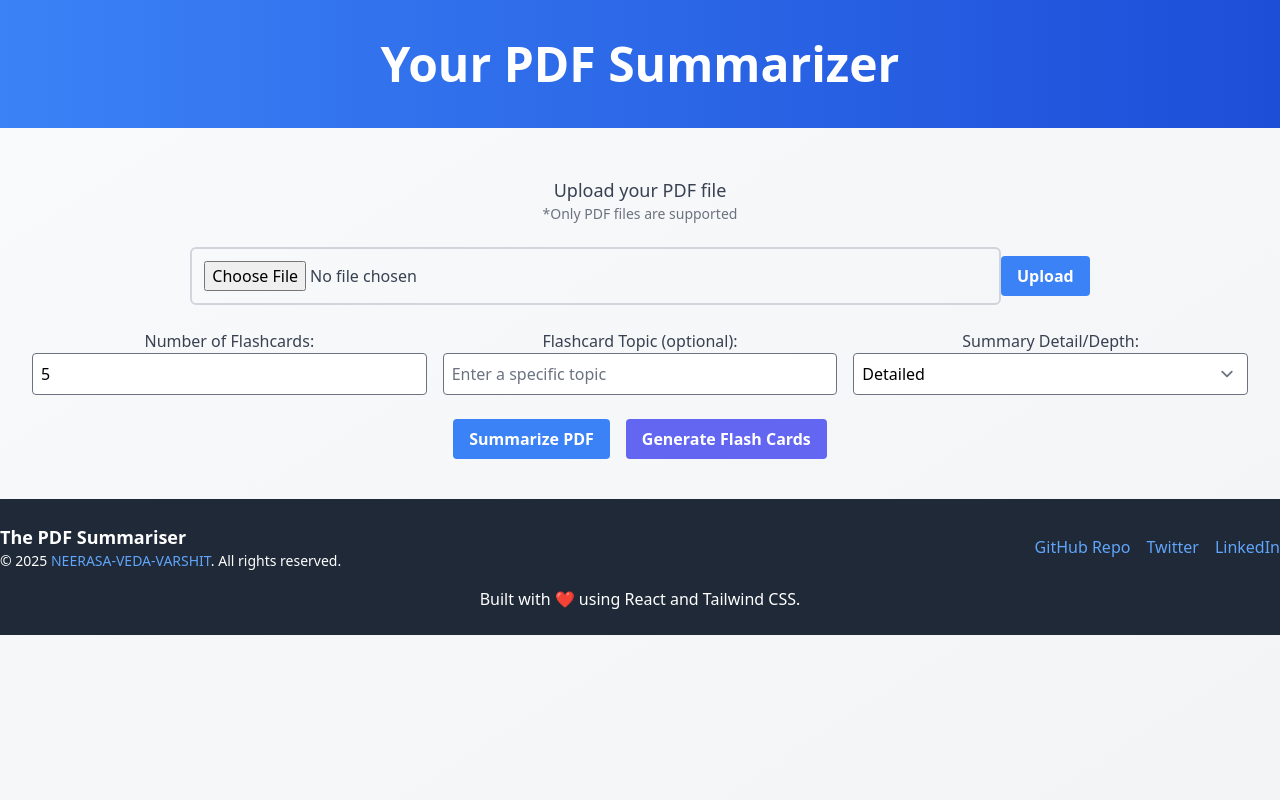
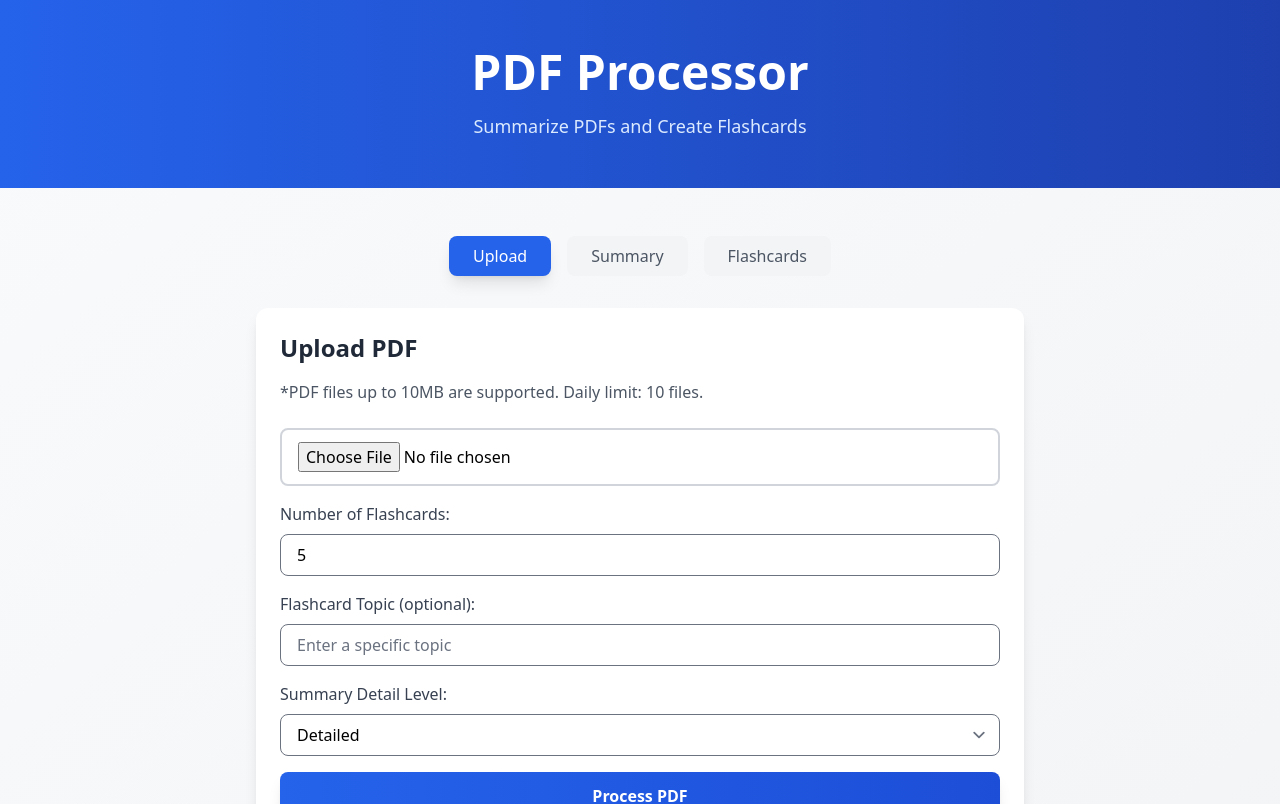
Before and after one commit to NEERASA-VEDA-VARSHIT/The-PDF-Summariser, a React (Vite) app: page / in a window 1280 px wide. Shown: the top 804 px of the page. Built offline with nearby package versions, Linux system fonts and the light colour scheme; no server answers.

Commit message:
Update App.jsx

```diff
--- a/src/App.jsx
+++ b/src/App.jsx
@@ -1,221 +1,211 @@
-import { useState, useCallback } from "react";
-import Summarize from "./Summarize";
-import Flashcard from "./Flashcard";
-import ErrorBoundary from "./components/ErrorBoundary";
+import { useState, useCallback } from 'react';
+import Summarize from './Summarize';
+import Flashcard from './Flashcard';
+import ErrorBoundary from './components/ErrorBoundary';
 import { extractTextFromPDF } from './services/fileProcessor';
 import { processText } from './services/gemini';
 
 function App() {
-  const [isSummarized, setIsSummarized] = useState(false);
-  const [showFlashCards, setShowFlashCards] = useState(false);
-  const [fileContent, setFileContent] = useState("");
+  const [activeTab, setActiveTab] = useState('upload'); // 'upload', 'summary', 'flashcards'
+  const [fileContent, setFileContent] = useState('');
   const [flashcardData, setFlashcardData] = useState([]);
   const [file, setFile] = useState(null);
   const [isLoading, setIsLoading] = useState(false);
   const [error, setError] = useState(null);
 
-  // Options state
   const [flashcardCount, setFlashcardCount] = useState(5);
-  const [flashcardTopic, setFlashcardTopic] = useState("");
-  const [summaryDepth, setSummaryDepth] = useState("Detailed");
-
-  const handleSummarizeClick = useCallback((e) => {
-    e.preventDefault();
-    if (!file) {
-      alert("Please upload a file first.");
-      return;
-    }
-    setIsSummarized(true);
-    setShowFlashCards(false);
-  }, [file]);
-
-  const handleGenerateFlashCardsClick = useCallback((e) => {
-    e.preventDefault();
-    if (!file) {
-      alert("Please upload a file first.");
-      return;
-    }
-    setShowFlashCards(true);
-    setIsSummarized(false);
-  }, [file]);
+  const [flashcardTopic, setFlashcardTopic] = useState('');
+  const [summaryDepth, setSummaryDepth] = useState('Detailed');
 
   const handleFileChange = useCallback((e) => {
     const selectedFile = e.target.files[0];
     if (selectedFile) {
       setFile(selectedFile);
-      // Reset previous results when a new file is selected
-      setFileContent("");
-      setFlashcardData([]);
       setError(null);
     }
   }, []);
 
   const handleFileUpload = useCallback(async () => {
-    if (!file) {
-      alert("Please upload a file first.");
-      return;
-    }
+    if (!file) return;
 
     setIsLoading(true);
     setError(null);
 
     try {
-      // Extract text from PDF
-      const text = await extractTextFromPDF(file);
-      const txtFile = createTextFile(text);
+      const txtFile = await extractTextFromPDF(file);
+      const fileContent = await txtFile.text();
 
-      // Process with Gemini API
-      const result = await processWithGemini(await txtFile.text(), {
+      const result = await processText(fileContent, {
         flashcardCount,
         flashcardTopic,
-        summaryDepth
+        summaryDepth,
       });
 
       setFileContent(result.summary);
       setFlashcardData(result.flashcards);
-      setIsSummarized(true);
+      setActiveTab('summary');
     } catch (error) {
-      console.error("Processing error:", error);
-      setError(`Error: ${error.message}`);
+      console.error('Processing error:', error);
+      setError(error.message);
     } finally {
       setIsLoading(false);
     }
   }, [file, flashcardCount, flashcardTopic, summaryDepth]);
 
-  return (
-    <ErrorBoundary>
-      <div className="relative bg-gradient-to-r from-blue-500 to-blue-700 py-16">
-        <div className="absolute inset-0 flex justify-center items-center">
-          <h1 className="text-white text-4xl md:text-5xl font-bold text-center">
-            Your PDF Summarizer
-          </h1>
-        </div>
-      </div>
-
-      <div className="max-w-7xl mx-auto px-4 sm:px-6 lg:px-8 mt-12">
-        <header className="text-center mb-8">
-          <h2 className="text-lg font-medium text-gray-700">
-            Upload your PDF file
-          </h2>
-          <p className="text-sm text-gray-500 mb-4">
-            *Only PDF files are supported
+  const renderUploadSection = () => (
+    <div className="max-w-3xl mx-auto">
+      <div className="card">
+        <h2 className="text-2xl font-bold text-gray-800 mb-4">Upload PDF</h2>
+        <p className="text-gray-600 mb-6">
+          *PDF files up to 10MB are supported. Daily limit: 10 files.
         </p>
 
-          <form className="space-y-4" onSubmit={(e) => e.preventDefault()}>
+        <form className="space-y-6" onSubmit={(e) => e.preventDefault()}>
+          <div className="space-y-4">
             <input
               type="file"
               accept=".pdf"
-              className="border-2 border-gray-300 p-3 rounded-md w-full md:w-2/3 text-gray-700"
-              id="pdf-upload"
+              className="w-full px-4 py-3 border-2 border-gray-300 rounded-lg focus:border-blue-500 focus:ring-2 focus:ring-blue-200"
               onChange={handleFileChange}
               disabled={isLoading}
-              aria-label="Upload PDF file"
             />
-            <button
-              type="button"
-              className="bg-blue-500 hover:bg-blue-700 text-white font-bold py-2 px-4 rounded transition duration-200"
-              onClick={handleFileUpload}
-              disabled={isLoading || !file}
-              aria-busy={isLoading}
-            >
-              {isLoading ? (
-                <>
-                  <span className="inline-block mr-2 animate-spin">⟳</span>
-                  Processing...
-                </>
-              ) : "Upload"}
-            </button>
-          </form>
 
-          <div className="mt-6 grid grid-cols-1 md:grid-cols-3 gap-4">
+            <div className="space-y-4">
               <div>
-              <label htmlFor="flashcardCount" className="block text-gray-700">
+                <label className="block text-gray-700 font-medium mb-2">
                   Number of Flashcards:
                 </label>
                 <input
                   type="number"
-                id="flashcardCount"
                   value={flashcardCount}
-                onChange={(e) => setFlashcardCount(Math.max(1, parseInt(e.target.value) || 1))}
-                className="border rounded p-2 w-full"
+                  onChange={(e) => setFlashcardCount(Number(e.target.value))}
+                  className="w-full px-4 py-2 border rounded-lg"
                   min="1"
-                disabled={isLoading}
-                aria-label="Number of flashcards to generate"
+                  max="20"
                 />
               </div>
+
               <div>
-              <label htmlFor="flashcardTopic" className="block text-gray-700">
+                <label className="block text-gray-700 font-medium mb-2">
                   Flashcard Topic (optional):
                 </label>
                 <input
                   type="text"
-                id="flashcardTopic"
                   value={flashcardTopic}
                   onChange={(e) => setFlashcardTopic(e.target.value)}
-                className="border rounded p-2 w-full"
+                  className="w-full px-4 py-2 border rounded-lg"
                   placeholder="Enter a specific topic"
-                disabled={isLoading}
-                aria-label="Flashcard topic"
                 />
               </div>
+
               <div>
-              <label htmlFor="summaryDepth" className="block text-gray-700">
-                Summary Detail/Depth:
+                <label className="block text-gray-700 font-medium mb-2">
+                  Summary Detail Level:
                 </label>
                 <select
-                id="summaryDepth"
                   value={summaryDepth}
                   onChange={(e) => setSummaryDepth(e.target.value)}
-                className="border rounded p-2 w-full"
-                disabled={isLoading}
-                aria-label="Summary detail level"
+                  className="w-full px-4 py-2 border rounded-lg"
                 >
                   <option value="Concise">Concise</option>
                   <option value="Detailed">Detailed</option>
                   <option value="In-Depth">In-Depth</option>
-                <option value="Comprehensive">Comprehensive</option>
                 </select>
               </div>
             </div>
 
-          <div className="flex flex-col md:flex-row justify-center mt-6 gap-4">
             <button
-              onClick={handleSummarizeClick}
-              className="bg-blue-500 hover:bg-blue-700 text-white font-bold py-2 px-4 rounded transition duration-200"
-              disabled={isLoading || !fileContent}
-              aria-label="Show summary"
+              type="button"
+              className="btn-primary w-full"
+              onClick={handleFileUpload}
+              disabled={isLoading || !file}
             >
-              Summarize PDF
+              {isLoading ? (
+                <div className="flex items-center justify-center">
+                  <div className="animate-spin h-5 w-5 mr-3 border-2 border-white border-t-transparent rounded-full"></div>
+                  Processing...
+                </div>
+              ) : (
+                'Process PDF'
+              )}
+            </button>
+          </div>
+        </form>
+      </div>
+    </div>
+  );
+
+  return (
+    <ErrorBoundary>
+      <div className="min-h-screen pb-12">
+        {/* Header */}
+        <div className="bg-gradient-to-r from-blue-600 to-blue-800 py-12 mb-12">
+          <div className="max-w-7xl mx-auto px-4">
+            <h1 className="text-4xl md:text-5xl font-bold text-white text-center mb-4">
+              PDF Processor
+            </h1>
+            <p className="text-blue-100 text-center text-lg">
+              Summarize PDFs and Create Flashcards
+            </p>
+          </div>
+        </div>
+
+        {/* Navigation Tabs */}
+        <div className="max-w-7xl mx-auto px-4 mb-8">
+          <div className="flex justify-center space-x-4 mb-8">
+            <button
+              onClick={() => setActiveTab('upload')}
+              className={`px-6 py-2 rounded-lg font-medium transition-all
+                ${activeTab === 'upload'
+                  ? 'bg-blue-600 text-white shadow-lg'
+                  : 'bg-gray-100 text-gray-600 hover:bg-gray-200'
+                }`}
+            >
+              Upload
             </button>
             <button
-              onClick={handleGenerateFlashCardsClick}
-              className="bg-indigo-500 hover:bg-indigo-700 text-white font-bold py-2 px-4 rounded transition duration-200"
-              disabled={isLoading || flashcardData.length === 0}
-              aria-label="Show flashcards"
+              onClick={() => setActiveTab('summary')}
+              className={`px-6 py-2 rounded-lg font-medium transition-all
+                ${activeTab === 'summary'
+                  ? 'bg-blue-600 text-white shadow-lg'
+                  : 'bg-gray-100 text-gray-600 hover:bg-gray-200'
+                }`}
+              disabled={!fileContent}
             >
-              Generate Flash Cards
+              Summary
+            </button>
+            <button
+              onClick={() => setActiveTab('flashcards')}
+              className={`px-6 py-2 rounded-lg font-medium transition-all
+                ${activeTab === 'flashcards'
+                  ? 'bg-blue-600 text-white shadow-lg'
+                  : 'bg-gray-100 text-gray-600 hover:bg-gray-200'
+                }`}
+              disabled={!flashcardData.length}
+            >
+              Flashcards
             </button>
           </div>
-        </header>
 
-        {isLoading && (
-          <div className="mt-4 flex flex-col items-center">
-            <div className="animate-spin rounded-full h-10 w-10 border-b-2 border-blue-500"></div>
-            <p className="text-gray-500 mt-2" aria-live="polite">Processing your document with Gemini...</p>
+          {error && (
+            <div className="max-w-3xl mx-auto mb-8">
+              <div className="bg-red-50 border-l-4 border-red-500 p-4 rounded">
+                <p className="text-red-700">{error}</p>
+              </div>
             </div>
           )}
 
-        {error && (
-          <div className="mt-4 text-red-500 bg-red-50 p-3 rounded border border-red-200" role="alert">
-            <strong>Error:</strong> {error}
+          {activeTab === 'upload' && renderUploadSection()}
+          {activeTab === 'summary' && fileContent && (
+            <Summarize Text={fileContent} onBack={() => setActiveTab('upload')} />
+          )}
+          {activeTab === 'flashcards' && flashcardData.length > 0 && (
+            <Flashcard flashcards={flashcardData} onBack={() => setActiveTab('upload')} />
+          )}
         </div>
-        )}
-
-        {isSummarized && <Summarize Text={fileContent} />}
-
-        {showFlashCards && <Flashcard flashcards={flashcardData} />}
       </div>
     </ErrorBoundary>
+
   );
 }
 
```
Lines whose indentation alone changed are shown as unchanged.
